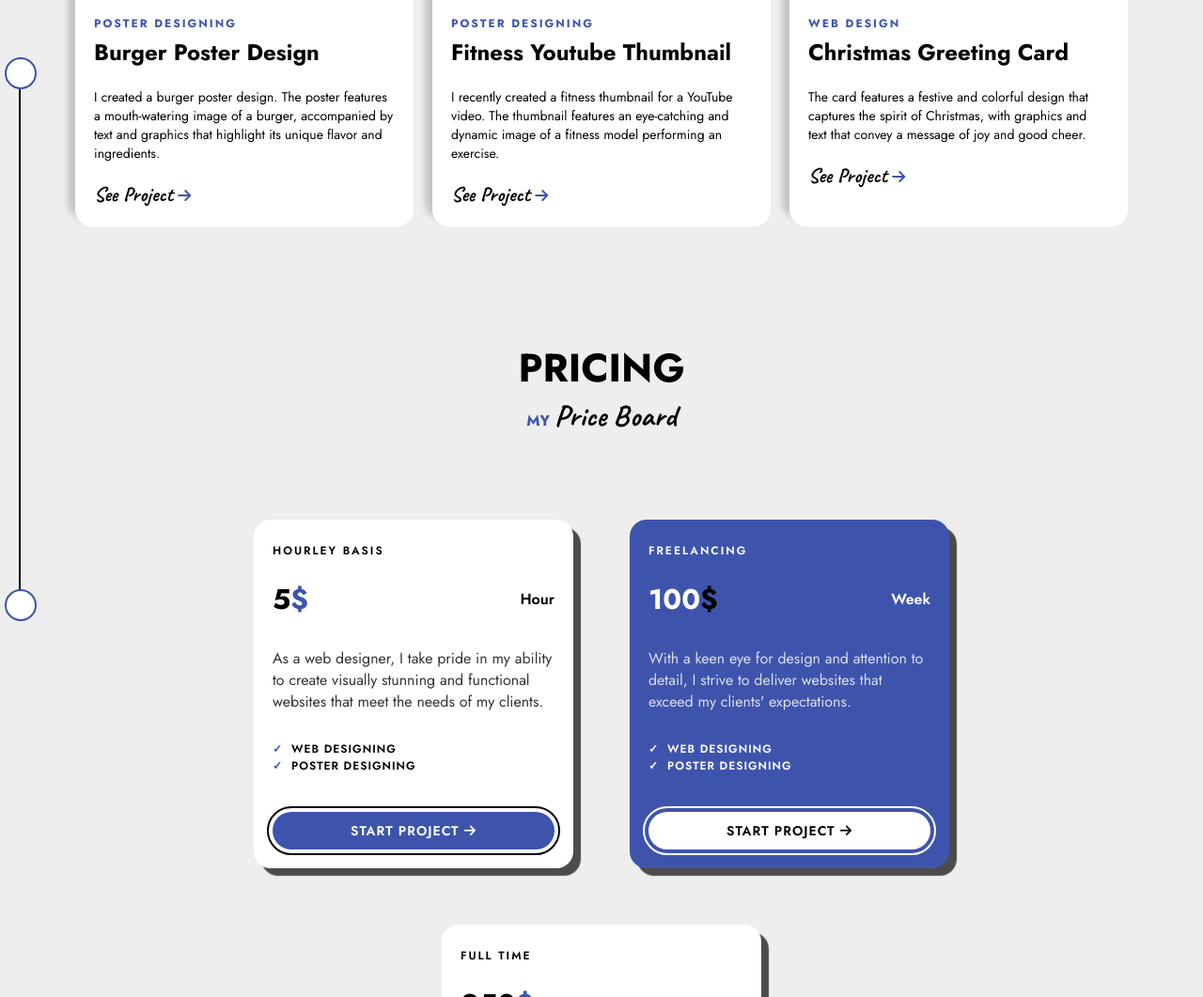
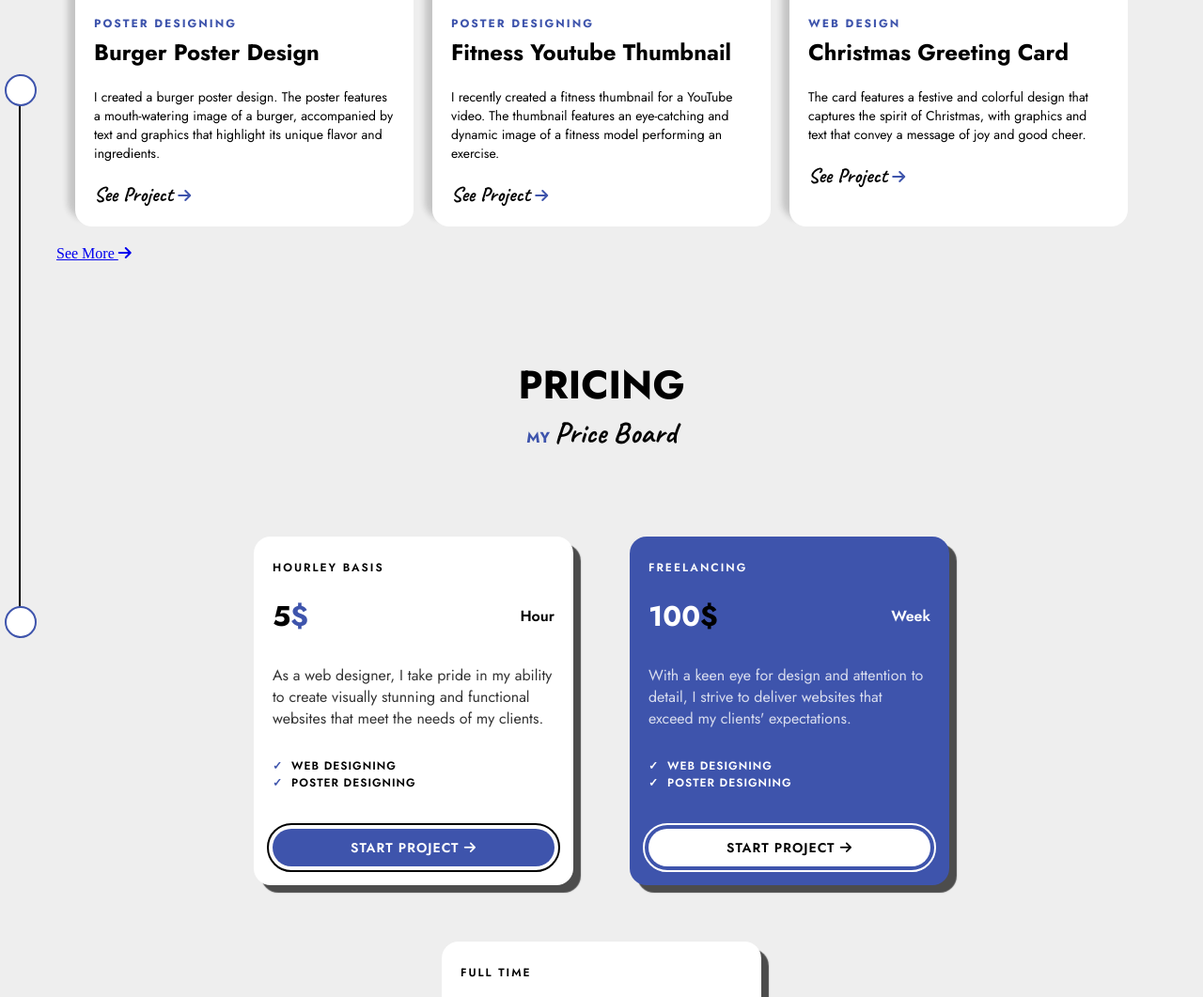
Before and after one commit to Design-With-Dheeraj/personal_portfolio, a plain HTML site: page index.html in a window 1280 px wide. Shown: the part 3256-4317 px from the top of the page at 94% size. Drawn offline with nearby package versions, Linux system fonts and the light colour scheme.

Commit message:
Update index.html

```diff
--- a/index.html
+++ b/index.html
@@ -251,6 +251,7 @@
 						</div>
 					</div>
 				</div>
+				<div class="work_sec_btn"><a href="work_page.html" target="_blank">See More <i class="fa-solid fa-arrow-right"></i></a></div>
 				<div class="line_element left_line_element" data-aos="fade-down"></div>
 			</section>
 
```
